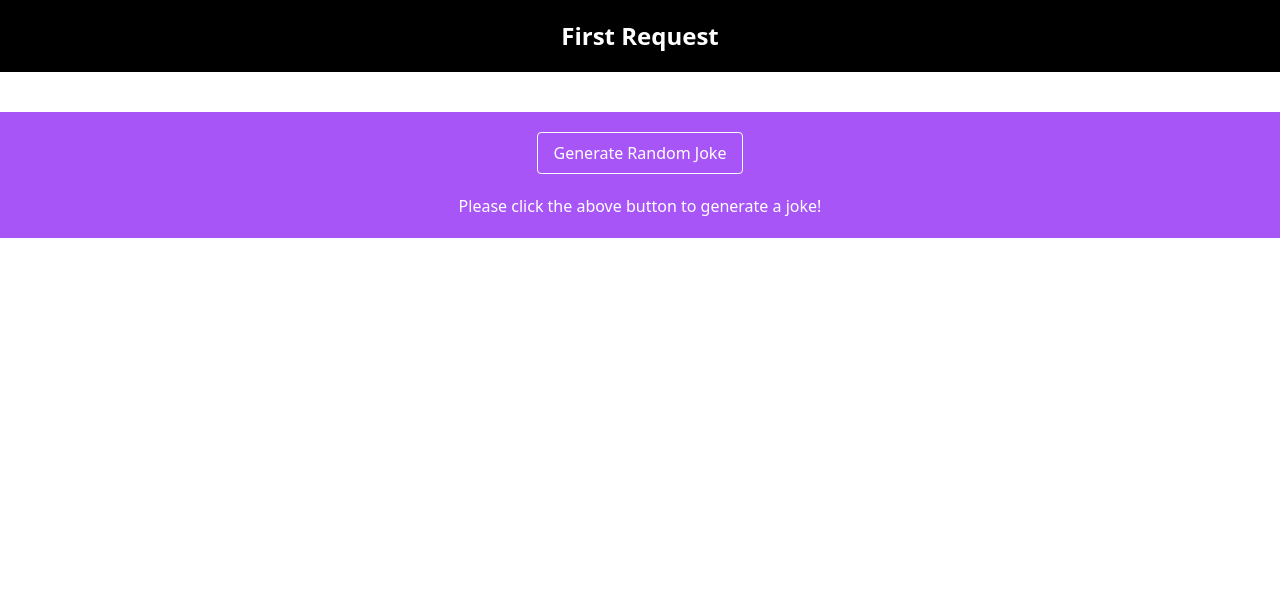
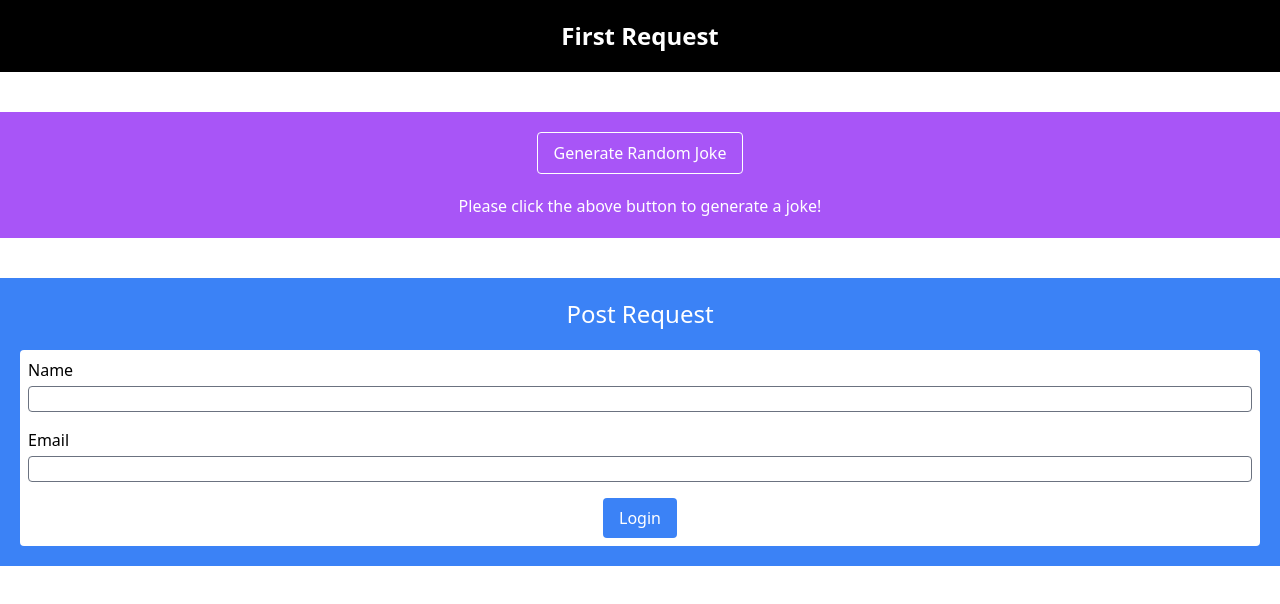
Before and after one commit to HemantDutta/Axios-In-Depth, a React (Create React App) app in the folder app/: page / in a window 1280 px wide. Shown: the top 604 px of the page. Built offline with nearby package versions, Linux system fonts and the light colour scheme; no server answers.

Commit message:
Post Request

```diff
--- a/app/src/App.js
+++ b/app/src/App.js
@@ -1,11 +1,13 @@
 import FirstRequest from "./components/1-first-request";
 import Headers from "./components/2-headers";
+import PostRequest from "./components/3-post-request";
 
 function App() {
   return (
     <>
       <FirstRequest />
       <Headers />
+      <PostRequest/>
     </>
   )
 }
--- a/app/src/components/3-post-request.js
+++ b/app/src/components/3-post-request.js
@@ -1,46 +1,53 @@
 import { useState } from 'react';
 import axios from 'axios';
+
 const url = 'https://course-api.com/axios-tutorial-post';
 
 const PostRequest = () => {
-  const [name, setName] = useState('');
-  const [email, setEmail] = useState('');
+  const [name, setName] = useState("");
+  const [email, setEmail] = useState("");
 
   const handleSubmit = async (e) => {
     e.preventDefault();
-    console.log(name, email);
+    try {
+        const response = await axios.post(url, {name, email});
+        console.log(response.data);
+    }
+    catch (error) {
+      console.log(error.response);
+    }
   };
 
   return (
-    <section>
-      <h2 className='text-center'>post request</h2>
-      <form className='form' onSubmit={handleSubmit}>
-        <div className='form-row'>
+    <section className="p-5 bg-blue-500 flex flex-col gap-5">
+      <span className="text-center text-2xl text-white">Post Request</span>
+      <form className="form bg-white p-2 rounded flex flex-col items-center gap-4" onSubmit={handleSubmit}>
+        <div className='form-row flex flex-col gap-1 w-full'>
           <label htmlFor='name' className='form-label'>
-            name
+            Name
           </label>
           <input
             type='text'
-            className='form-input'
+            className='form-input border border-gray-500 rounded'
             id='name'
             value={name}
             onChange={(e) => setName(e.target.value)}
           />
         </div>
-        <div className='form-row'>
+        <div className='form-row flex flex-col gap-1 w-full'>
           <label htmlFor='email' className='form-label'>
-            email
+            Email
           </label>
           <input
             type='email'
-            className='form-input'
+            className='form-input border border-gray-500 rounded'
             id='email'
             value={email}
             onChange={(e) => setEmail(e.target.value)}
           />
         </div>
-        <button type='submit' className='btn btn-block'>
-          login
+        <button type='submit' className='py-2 px-4 bg-blue-500 w-max rounded text-white hover:bg-blue-200 hover:text-black'>
+          Login
         </button>
       </form>
     </section>
```
